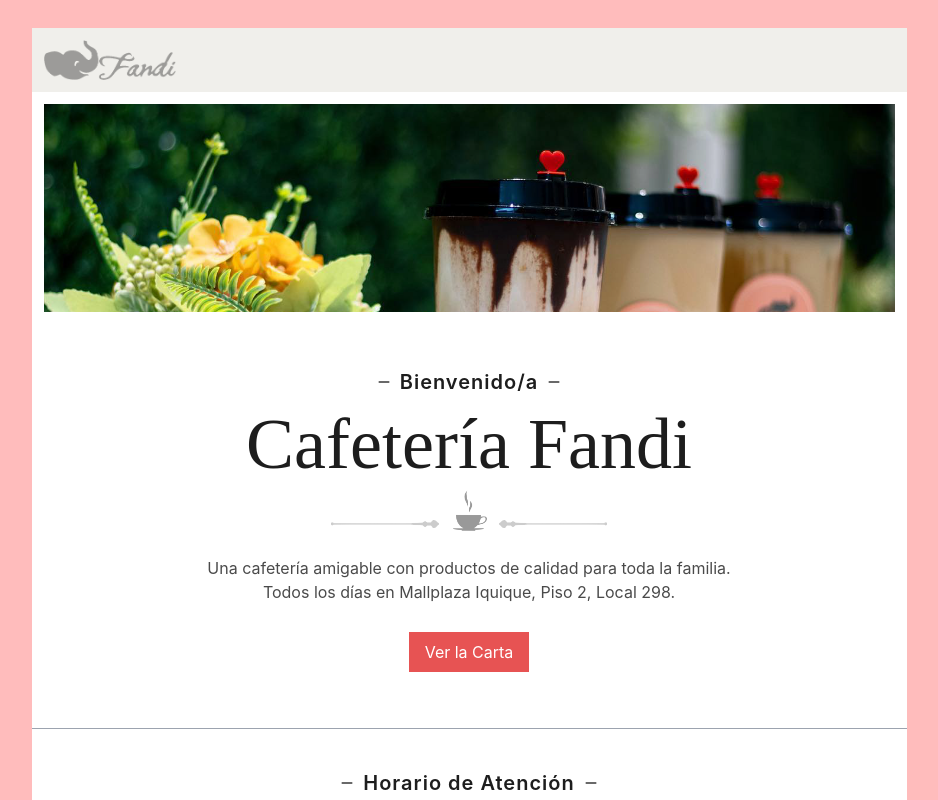
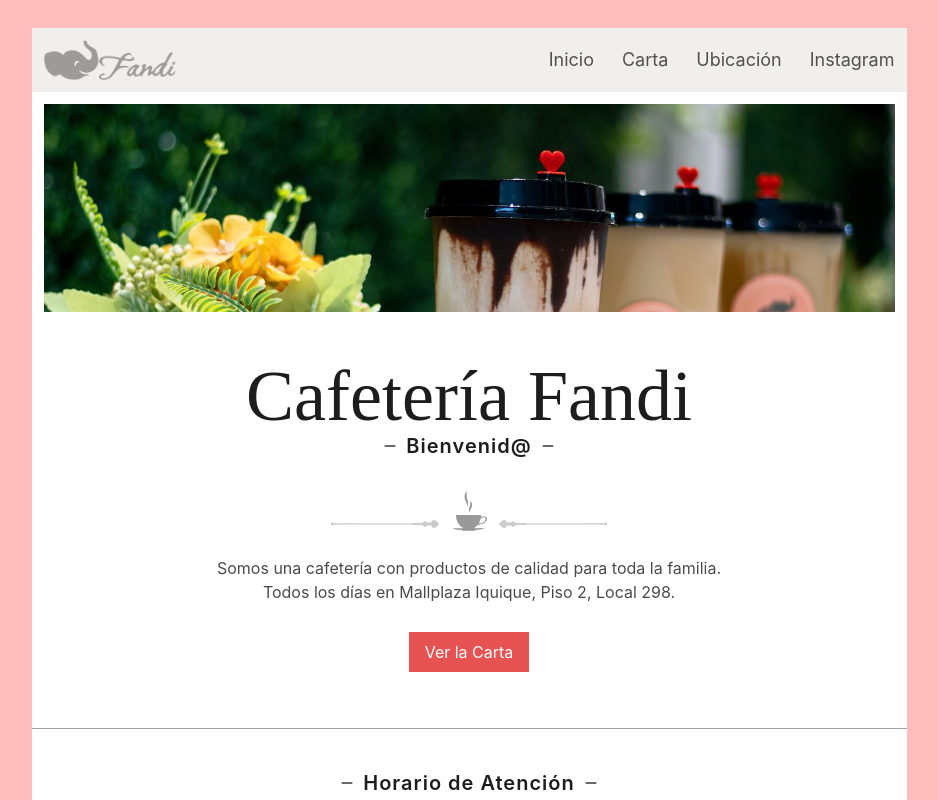
Before and after one commit to BastianOR/cafeteria-fandi-web, a React (Vite) app: page / in a window 1280 px wide. Shown: the top 800 px of the page, without its empty margins (171-1109 px from the left). Built offline with nearby package versions, Linux system fonts and the light colour scheme; a web font is replaced by a local one.

Commit message:
Completada la barra de navegación de escritorio. Arreglada la barra de navegación móvil.

```diff
--- a/src/Homepage.tsx
+++ b/src/Homepage.tsx
@@ -21,13 +21,16 @@ function Hero() {
         className="h-52 w-full object-cover object-top"
       />
       <main className="flex flex-col items-center">
-        <div className="w-full flex justify-center items-center gap-2 mt-14">
+
+        <h1 className="w-full text-center mt-12">Cafetería Fandi</h1>
+
+        <div className="w-full flex justify-center items-center gap-2">
           <MdOutlineHorizontalRule />
-          <h3>Bienvenido/a</h3>
+          <h3>Bienvenid@</h3>
           <MdOutlineHorizontalRule />
         </div>
-        <h1 className="w-full text-center mt-3">Cafetería Fandi</h1>
-        <div className="flex gap-2 items-end mt-2">
+
+        <div className="flex gap-2 items-end mt-7">
           <img
             src="/retrolineleft.png"
             alt=""
@@ -41,7 +44,7 @@ function Hero() {
           />
         </div>
         <p className="text-center mt-6">
-          Una cafetería amigable con productos de calidad para toda la familia.
+          Somos una cafetería con productos de calidad para toda la familia.
           <br />
           Todos los días en Mallplaza Iquique, Piso 2, Local 298.
         </p>
--- a/src/components/navbar/desktopnav.tsx
+++ b/src/components/navbar/desktopnav.tsx
@@ -1,5 +1,6 @@
 import { useState } from "react";
 import { NavLink } from "react-router-dom";
+import "./navbar.css";
 
 export default function DesktopNav() {
   const [isScrollDown, setIsScrollDown] = useState(false);
@@ -32,10 +33,17 @@ export default function DesktopNav() {
 
 function DesktopNavbarContent () {
   return (
-    <nav className="p-3 flex items-center">
+    <nav className="desktop-navbar-content">
       <NavLink to="/">
         <img src="/navbarlogotransparent.png" alt="" className="h-10 opacity-35" />
       </NavLink>
+
+      <ul>
+        <li><NavLink to="/">Inicio</NavLink></li>
+        <li><NavLink to="/carta">Carta</NavLink></li>
+        <li><NavLink to="/location">Ubicación</NavLink></li>
+        <li><NavLink to="/socials">Instagram</NavLink></li>
+      </ul>
     </nav>
   );
 }
--- a/src/components/navbar/mobilenav.tsx
+++ b/src/components/navbar/mobilenav.tsx
@@ -1,4 +1,3 @@
-/* eslint-disable @typescript-eslint/no-unused-vars */
 import { useState } from "react";
 import { NavLink } from "react-router-dom";
 import { IoMenu } from "react-icons/io5";
@@ -26,10 +25,18 @@ export default function MobileNav() {
           </button>
         </div>
 
-        <nav className={
-          "w-full bg-[#eeede6] overflow-hidden transition-all duration-200 ease-linear flex flex-col items-center justify-center " +
-          (isOpen ? "h-[216px]" : "h-0")
-          }>
+        <nav
+          className={
+            "w-full bg-[#eeede6] overflow-hidden transition-all duration-200 ease-linear flex flex-col items-center justify-center " +
+            (isOpen ? "h-[288px]" : "h-0")
+          }
+        >
+          <NavLink
+            to="/"
+            className="w-full text-center p-5 text-2xl hover:bg-[#dddbd1] transition-colors duration-75 ease-linear"
+          >
+            Inicio
+          </NavLink>
           <NavLink
             to="/carta"
             className="w-full text-center p-5 text-2xl hover:bg-[#dddbd1] transition-colors duration-75 ease-linear"
@@ -37,13 +44,13 @@ export default function MobileNav() {
             Carta
           </NavLink>
           <NavLink
-            to="/instagram"
+            to="/location"
             className="w-full text-center p-5 text-2xl hover:bg-[#dddbd1] transition-colors duration-75 ease-linear"
           >
-            Mapa
+            Ubicación
           </NavLink>
           <NavLink
-            to="/carta"
+            to="/socials"
             className="w-full text-center p-5 text-2xl hover:bg-[#dddbd1] transition-colors duration-75 ease-linear"
           >
             Instagram
--- /dev/null
+++ b/src/components/navbar/navbar.css
@@ -0,0 +1,15 @@
+.desktop-navbar-content {
+    @apply px-3 py-1 w-full flex items-center justify-between;
+}
+
+.desktop-navbar-content ul {
+    @apply flex gap-7 h-16 items-center;
+}
+
+.desktop-navbar-content ul li {
+    @apply h-full flex items-center;
+}
+
+.desktop-navbar-content ul li a {
+    @apply flex items-center h-[90%] text-lg transition-all duration-75 ease-linear opacity-75 hover:opacity-100 hover:text-[var(--accent)];
+}
```
